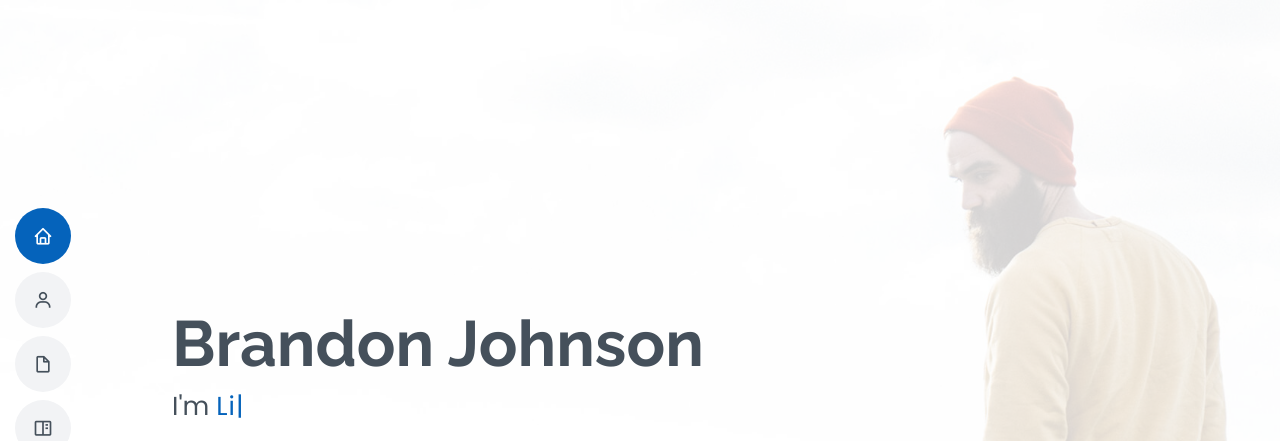
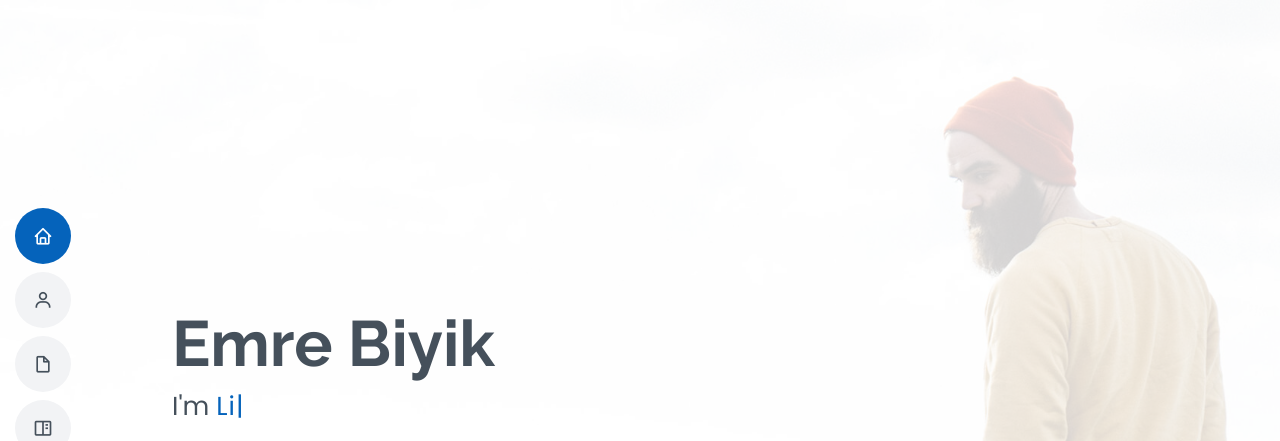
Before and after one commit to emrebiyik/emrebiyik.github.io, a plain HTML site: page index.html in a window 1280 px wide. Shown: the top 441 px of the page. Drawn offline with nearby package versions, Linux system fonts and the light colour scheme.

Commit message:
isim degisti

```diff
--- a/index.html
+++ b/index.html
@@ -60,7 +60,7 @@
   <!-- ======= Hero Section ======= -->
   <section id="hero" class="d-flex flex-column justify-content-center">
     <div class="container" data-aos="zoom-in" data-aos-delay="100">
-      <h1>Brandon Johnson</h1>
+      <h1>Emre Biyik</h1>
       <p>I'm <span class="typed" data-typed-items="Github, Python, Linux, Network"></span></p>
       <div class="social-links">
         <a href="#" class="twitter"><i class="bx bxl-twitter"></i></a>
```
